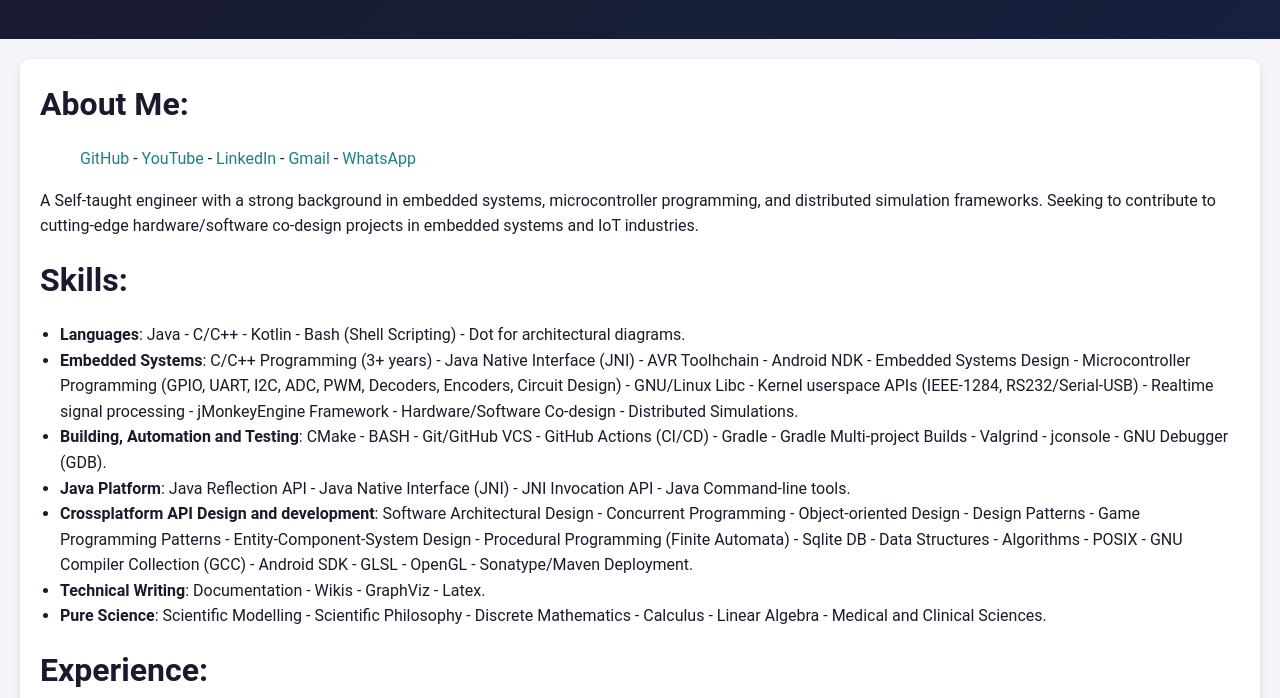
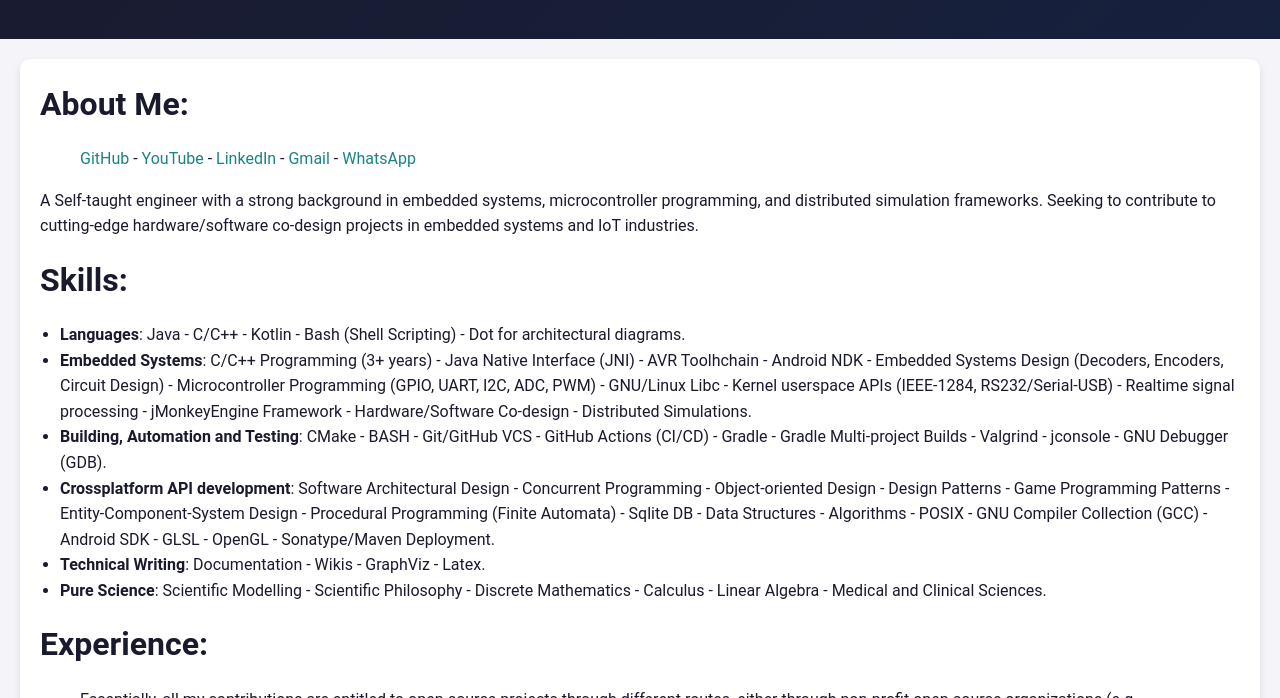
Before and after one commit to pavly-gerges/pavly-gerges, a Jekyll site: the page built from resume/index.md, in a window 1280 px wide and 900 px high, cut to the strip 202-900 px from the top of the window. Built offline with Jekyll 4.4.1, drawn with Linux system fonts in a browser that asks for light colours; our own code applies the rules of GitHub Pages for plain Markdown files.

Commit message:
Update index.md

```diff
--- a/resume/index.md
+++ b/resume/index.md
@@ -5,10 +5,9 @@ A Self-taught engineer with a strong background in embedded systems, microcontro
 
 # Skills:
 - **Languages**: Java - C/C++ - Kotlin - Bash (Shell Scripting) - Dot for architectural diagrams.
-- **Embedded Systems**: C/C++ Programming (3+ years) - Java Native Interface (JNI) - AVR Toolhchain - Android NDK - Embedded Systems Design - Microcontroller Programming (GPIO, UART, I2C, ADC, PWM, Decoders, Encoders, Circuit Design) - GNU/Linux Libc - Kernel userspace APIs (IEEE-1284, RS232/Serial-USB) - Realtime signal processing - jMonkeyEngine Framework - Hardware/Software Co-design - Distributed Simulations.
+- **Embedded Systems**: C/C++ Programming (3+ years) - Java Native Interface (JNI) - AVR Toolhchain - Android NDK - Embedded Systems Design (Decoders, Encoders, Circuit Design) - Microcontroller Programming (GPIO, UART, I2C, ADC, PWM) - GNU/Linux Libc - Kernel userspace APIs (IEEE-1284, RS232/Serial-USB) - Realtime signal processing - jMonkeyEngine Framework - Hardware/Software Co-design - Distributed Simulations.
 - **Building, Automation and Testing**: CMake - BASH - Git/GitHub VCS - GitHub Actions (CI/CD) - Gradle - Gradle Multi-project Builds - Valgrind - jconsole - GNU Debugger (GDB).
-- **Java Platform**: Java Reflection API - Java Native Interface (JNI) - JNI Invocation API - Java Command-line tools.
-- **Crossplatform API Design and development**: Software Architectural Design - Concurrent Programming - Object-oriented Design - Design Patterns - Game Programming Patterns - Entity-Component-System Design - Procedural Programming (Finite Automata) - Sqlite DB - Data Structures - Algorithms - POSIX - GNU Compiler Collection (GCC) - Android SDK - GLSL - OpenGL - Sonatype/Maven Deployment.
+- **Crossplatform API development**: Software Architectural Design - Concurrent Programming - Object-oriented Design - Design Patterns - Game Programming Patterns - Entity-Component-System Design - Procedural Programming (Finite Automata) - Sqlite DB - Data Structures - Algorithms - POSIX - GNU Compiler Collection (GCC) - Android SDK - GLSL - OpenGL - Sonatype/Maven Deployment.
 - **Technical Writing**: Documentation - Wikis - GraphViz - Latex.
 - **Pure Science**: Scientific Modelling - Scientific Philosophy - Discrete Mathematics - Calculus - Linear Algebra - Medical and Clinical Sciences.
 
```
